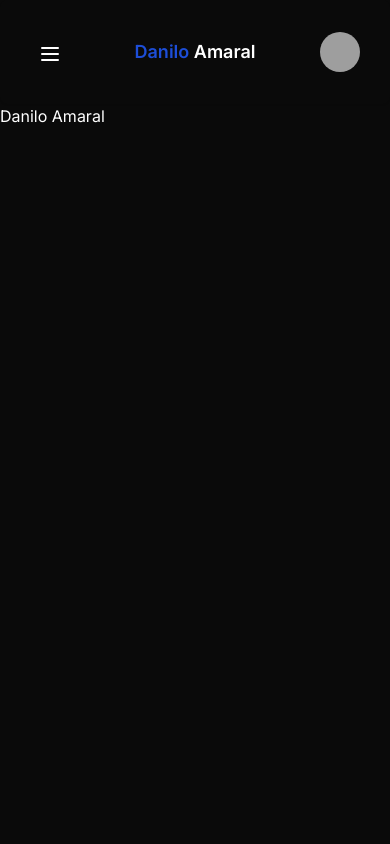
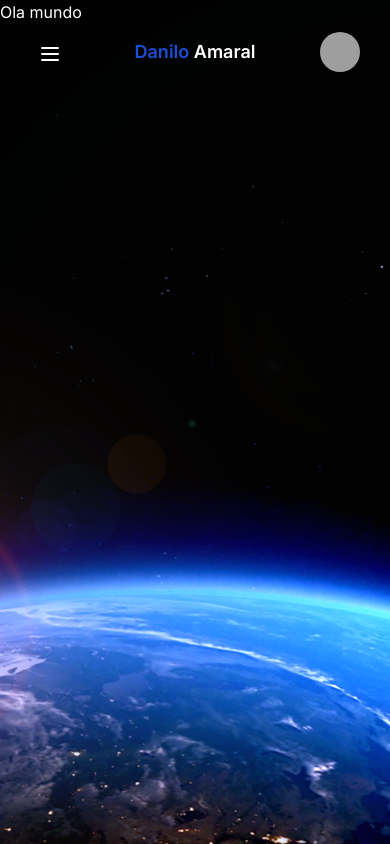
Before and after one commit to Danilo55Amaral/Danilo-Landing-Page, a Next.js app: page / in a window 390 px wide. Built offline with nearby package versions, Linux system fonts and the light colour scheme; grey boxes are pictures that could not be loaded.

Commit message:
:sparkles: feat: Implementando imagem ao fundo

```diff
--- /dev/null
+++ b/src/app/(home)/components/banner.tsx
@@ -0,0 +1,15 @@
+import Image, { ImageProps } from "next/image";
+
+export default function Banner({ alt, ...props }: ImageProps) {
+  return (
+    <Image
+      height={0}
+      width={0}
+      className="h-screen w-full object-cover absolute z-0"
+      sizes="100vw"
+      unoptimized={true}
+      alt={alt}
+      {...props}
+    />
+  );
+}
--- a/src/app/(home)/page.tsx
+++ b/src/app/(home)/page.tsx
@@ -1,5 +1,12 @@
+import Banner from "./components/banner";
+
 export default function Home() {
   return (
-    <p className='text-white'>Danilo Amaral</p>
+    <>
+      <div className="flex">
+        <Banner src="/image-background.png" alt="Imagem de Fundo" />
+        <h1 className="text-white z-10 absolute justify-self-center">Ola mundo</h1>
+      </div>
+    </>
   );
 }
--- a/src/components/header.tsx
+++ b/src/components/header.tsx
@@ -10,6 +10,8 @@ import {
 } from "./ui/sheet";
 import { Button } from "./ui/button";
 import {
+  Bot,
+  Code2,
   Heart,
   HomeIcon,
   ListOrderedIcon,
@@ -63,7 +65,7 @@ export default function Header() {
         </div>
         <Button variant="primary">CONTATO</Button>
       </Card>
-      <Card className="flex items-center border-none lg:hidden bg-transparent justify-between p-[1.875rem]">
+      <Card className="flex items-center border-none lg:hidden bg-transparent top-0 w-full z-10 absolute justify-between p-[1.875rem]">
         <Sheet>
           <SheetTrigger asChild>
             <Button size="icon" variant="mobileMenu">
@@ -106,7 +108,7 @@ export default function Header() {
               <SheetClose asChild>
                 <Link href="/">
                   <Button variant="project">
-                    <Heart size={16} />
+                    <Bot size={16} />
                     Sobre
                   </Button>
                 </Link>
@@ -115,7 +117,7 @@ export default function Header() {
               <SheetClose asChild>
                 <Link href="/catalog">
                   <Button variant="project">
-                    <ListOrderedIcon size={16} />
+                    <Code2 size={16} />
                     Habilidades
                   </Button>
                 </Link>
@@ -124,7 +126,7 @@ export default function Header() {
               <SheetClose asChild>
                 <Link href="/catalog">
                   <Button variant="project">
-                    <ListOrderedIcon size={16} />
+                    <Heart size={16} />
                     Potfolio
                   </Button>
                 </Link>
```
Also changed, not shown: public/image-background.png (added).
